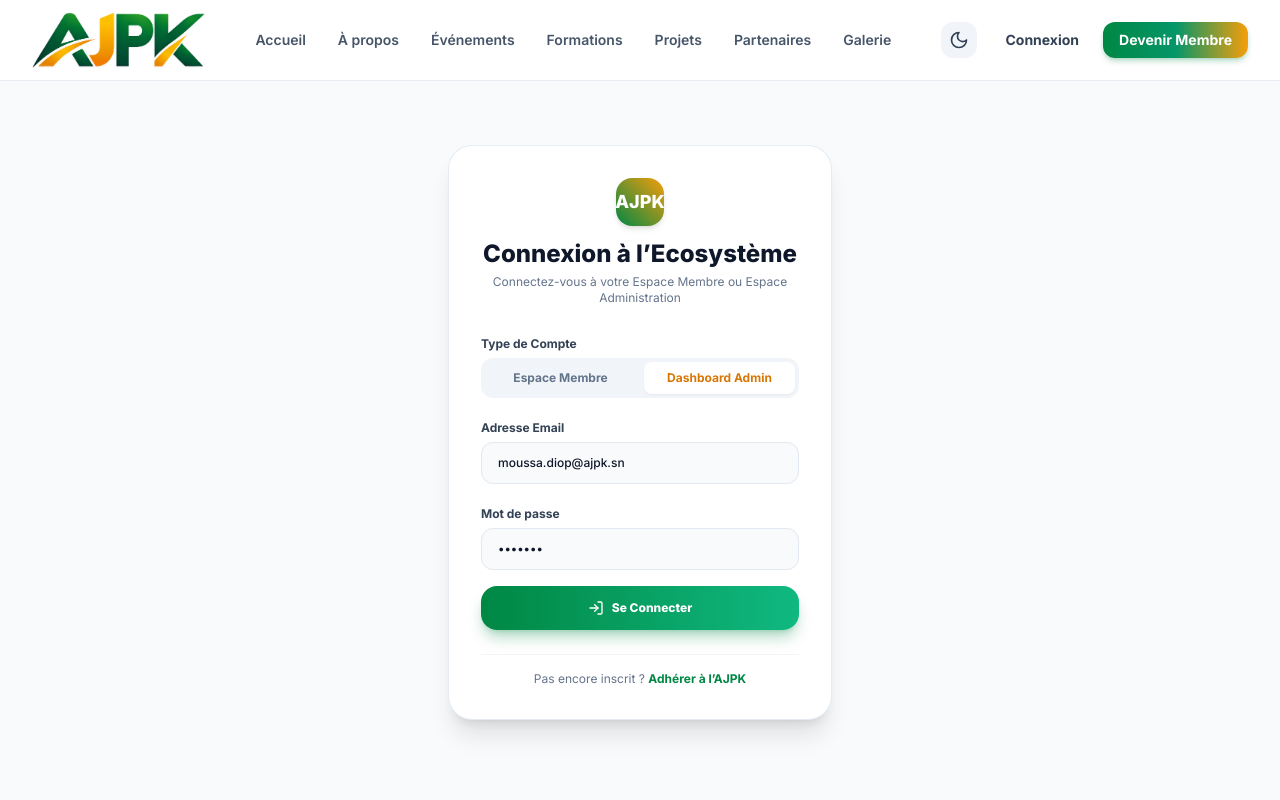
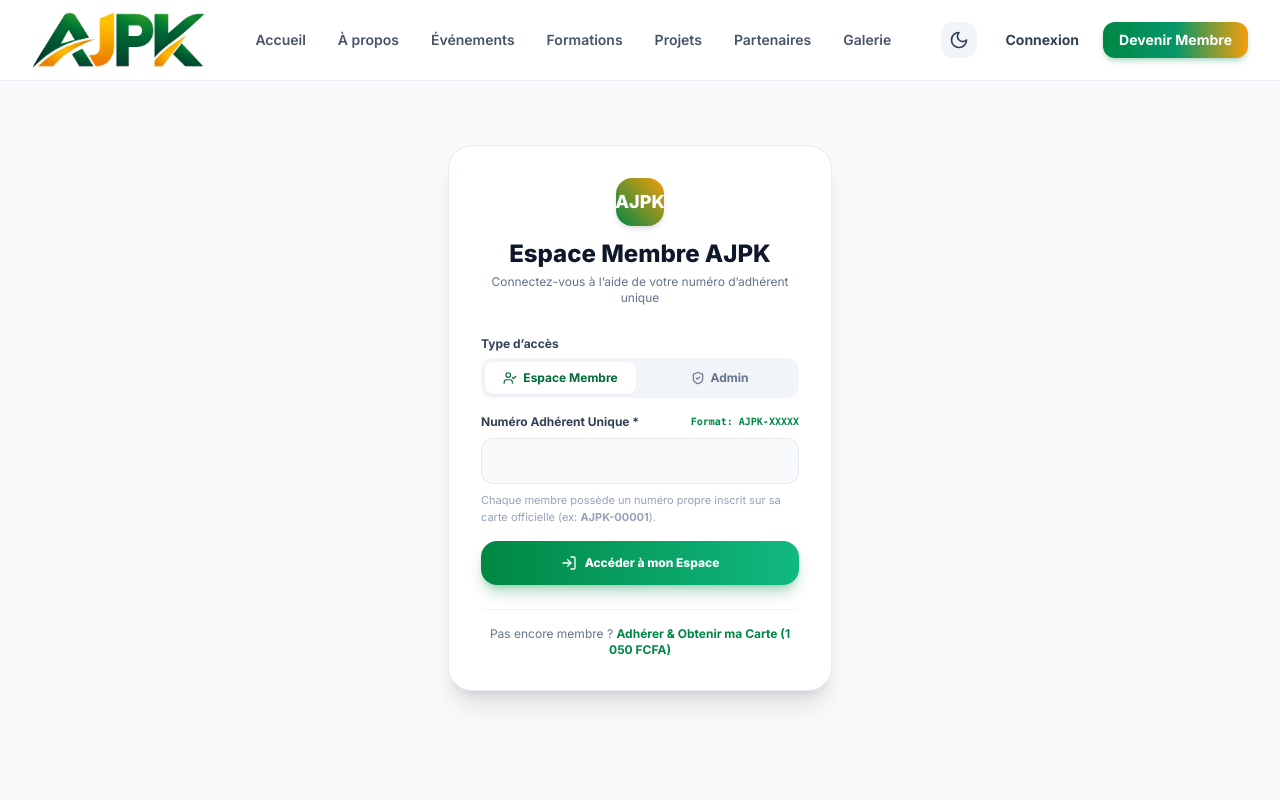
Before and after one commit to papabirane12-wq/AJPK, a Next.js app: page /connexion in a window 1280 px wide. Shown: the top 800 px of the page. Built offline with nearby package versions, Linux system fonts and the light colour scheme.

Commit message:
feat: connexion par numero adherent unique et suppression des placeholders

```diff
--- a/app/connexion/page.tsx
+++ b/app/connexion/page.tsx
@@ -3,29 +3,48 @@
 import { useState } from 'react';
 import Link from 'next/link';
 import { getMembers, setCurrentUser } from '@/lib/data/store';
-import { LogIn, ShieldCheck, KeyRound } from 'lucide-react';
+import { LogIn, ShieldCheck, CreditCard, Sparkles, UserCheck } from 'lucide-react';
 
 export default function ConnexionPage() {
-  const [email, setEmail] = useState('moussa.diop@ajpk.sn');
-  const [password, setPassword] = useState('pass123');
-  const [role, setRole] = useState<'member' | 'admin'>('admin');
+  const [role, setRole] = useState<'member' | 'admin'>('member');
+  const [memberNumber, setMemberNumber] = useState('');
+  const [adminEmail, setAdminEmail] = useState('');
+  const [adminPassword, setAdminPassword] = useState('');
   const [error, setError] = useState('');
 
   const handleLogin = (e: React.FormEvent) => {
     e.preventDefault();
+    setError('');
     const members = getMembers();
-    const targetRole = role === 'admin' ? ['admin', 'super_admin'] : ['member', 'trainer', 'partner'];
-    const found = members.find(m => m.email.toLowerCase() === email.toLowerCase() || targetRole.includes(m.role));
+
+    if (role === 'member') {
+      const cleanInput = memberNumber.trim().toUpperCase();
+      const normalizedInput = cleanInput.startsWith('AJPK-') ? cleanInput : `AJPK-${cleanInput.padStart(5, '0')}`;
+
+      const found = members.find(m =>
+        m.member_number.toUpperCase() === cleanInput ||
+        m.member_number.toUpperCase() === normalizedInput
+      );
 
       if (found) {
         setCurrentUser(found);
-      if (found.role === 'admin' || found.role === 'super_admin') {
+        window.location.href = '/dashboard';
+      } else {
+        setError(`Numéro d’adhérent introuvable. Assurez-vous d’être inscrit et de saisir le numéro exact (ex: AJPK-00001).`);
+      }
+    } else {
+      // Espace Administration
+      const foundAdmin = members.find(m =>
+        (m.role === 'admin' || m.role === 'super_admin') &&
+        m.email.toLowerCase() === adminEmail.trim().toLowerCase()
+      );
+
+      if (foundAdmin) {
+        setCurrentUser(foundAdmin);
         window.location.href = '/admin';
       } else {
-        window.location.href = '/dashboard';
+        setError('Accès administrateur non autorisé ou email incorrect.');
       }
-    } else {
-      setError('Identifiants incorrects ou rôle non autorisé.');
     }
   };
 
@@ -39,15 +58,17 @@ export default function ConnexionPage() {
             AJPK
           </div>
           <h1 className="text-2xl font-extrabold text-slate-900 dark:text-white">
-            Connexion à l’Ecosystème
+            Espace Membre AJPK
           </h1>
           <p className="text-xs text-slate-500 dark:text-slate-400 mt-1">
-            Connectez-vous à votre Espace Membre ou Espace Administration
+            {role === 'member'
+              ? 'Connectez-vous à l’aide de votre numéro d’adhérent unique'
+              : 'Connexion réservée au bureau et aux administrateurs'}
           </p>
         </div>
 
         {error && (
-          <div className="p-3 bg-rose-50 dark:bg-rose-950/60 border border-rose-200 dark:border-rose-800 rounded-xl text-rose-600 text-xs font-bold text-center">
+          <div className="p-3 bg-rose-50 dark:bg-rose-950/60 border border-rose-200 dark:border-rose-800 rounded-xl text-rose-600 dark:text-rose-400 text-xs font-bold text-center">
             {error}
           </div>
         )}
@@ -55,67 +76,88 @@ export default function ConnexionPage() {
         <form onSubmit={handleLogin} className="space-y-4">
 
           <div className="space-y-1">
-            <label className="text-xs font-bold text-slate-700 dark:text-slate-300">Type de Compte</label>
+            <label className="text-xs font-bold text-slate-700 dark:text-slate-300">Type d’accès</label>
             <div className="grid grid-cols-2 gap-2 p-1 bg-slate-100 dark:bg-slate-800 rounded-xl">
               <button
                 type="button"
-                onClick={() => { setRole('member'); setEmail('ousmane.fall@ajpk.sn'); }}
-                className={`py-2 rounded-lg text-xs font-bold transition ${
+                onClick={() => { setRole('member'); setError(''); }}
+                className={`py-2 rounded-lg text-xs font-bold transition flex items-center justify-center gap-1.5 ${
                   role === 'member'
-                    ? 'bg-white dark:bg-slate-900 text-slate-900 dark:text-white shadow-sm'
+                    ? 'bg-white dark:bg-slate-900 text-brand-700 dark:text-emerald-400 shadow-sm'
                     : 'text-slate-500 dark:text-slate-400'
                 }`}
               >
-                Espace Membre
+                <UserCheck className="w-3.5 h-3.5" /> Espace Membre
               </button>
               <button
                 type="button"
-                onClick={() => { setRole('admin'); setEmail('moussa.diop@ajpk.sn'); }}
-                className={`py-2 rounded-lg text-xs font-bold transition ${
+                onClick={() => { setRole('admin'); setError(''); }}
+                className={`py-2 rounded-lg text-xs font-bold transition flex items-center justify-center gap-1.5 ${
                   role === 'admin'
                     ? 'bg-white dark:bg-slate-900 text-amber-600 dark:text-amber-400 shadow-sm'
                     : 'text-slate-500 dark:text-slate-400'
                 }`}
               >
-                Dashboard Admin
+                <ShieldCheck className="w-3.5 h-3.5" /> Admin
               </button>
             </div>
           </div>
 
+          {role === 'member' ? (
+            <div className="space-y-2">
+              <label className="text-xs font-bold text-slate-700 dark:text-slate-300 flex items-center justify-between">
+                <span>Numéro Adhérent Unique *</span>
+                <span className="text-[10px] text-brand-600 dark:text-emerald-400 font-mono font-bold">Format: AJPK-XXXXX</span>
+              </label>
+              <input
+                type="text"
+                required
+                value={memberNumber}
+                onChange={(e) => setMemberNumber(e.target.value)}
+                className="w-full px-4 py-3 rounded-xl bg-slate-50 dark:bg-slate-800 border border-slate-200 dark:border-slate-700 text-sm font-mono font-bold text-slate-900 dark:text-white uppercase tracking-wider focus:outline-none focus:ring-2 focus:ring-brand-500"
+              />
+              <p className="text-[11px] text-slate-400">
+                Chaque membre possède un numéro propre inscrit sur sa carte officielle (ex: <strong>AJPK-00001</strong>).
+              </p>
+            </div>
+          ) : (
+            <>
               <div className="space-y-1">
-            <label className="text-xs font-bold text-slate-700 dark:text-slate-300">Adresse Email</label>
+                <label className="text-xs font-bold text-slate-700 dark:text-slate-300">Email Administrateur *</label>
                 <input
                   type="email"
                   required
-              value={email}
-              onChange={(e) => setEmail(e.target.value)}
+                  value={adminEmail}
+                  onChange={(e) => setAdminEmail(e.target.value)}
                   className="w-full px-4 py-3 rounded-xl bg-slate-50 dark:bg-slate-800 border border-slate-200 dark:border-slate-700 text-xs font-medium text-slate-900 dark:text-white focus:outline-none focus:ring-2 focus:ring-brand-500"
                 />
               </div>
 
               <div className="space-y-1">
-            <label className="text-xs font-bold text-slate-700 dark:text-slate-300">Mot de passe</label>
+                <label className="text-xs font-bold text-slate-700 dark:text-slate-300">Mot de passe *</label>
                 <input
                   type="password"
                   required
-              value={password}
-              onChange={(e) => setPassword(e.target.value)}
+                  value={adminPassword}
+                  onChange={(e) => setAdminPassword(e.target.value)}
                   className="w-full px-4 py-3 rounded-xl bg-slate-50 dark:bg-slate-800 border border-slate-200 dark:border-slate-700 text-xs font-medium text-slate-900 dark:text-white focus:outline-none focus:ring-2 focus:ring-brand-500"
                 />
               </div>
+            </>
+          )}
 
           <button
             type="submit"
             className="w-full py-3.5 rounded-2xl bg-gradient-to-r from-brand-600 to-emerald-500 hover:from-brand-700 hover:to-emerald-600 text-white font-extrabold text-xs shadow-lg shadow-brand-600/30 transition flex items-center justify-center gap-2"
           >
-            <LogIn className="w-4 h-4" /> Se Connecter
+            <LogIn className="w-4 h-4" /> Accéder à mon Espace
           </button>
         </form>
 
         <div className="pt-4 border-t border-slate-100 dark:border-slate-800 text-center text-xs text-slate-500">
-          Pas encore inscrit ?{' '}
+          Pas encore membre ?{' '}
           <Link href="/inscription" className="font-bold text-brand-600 dark:text-emerald-400 hover:underline">
-            Adhérer à l’AJPK
+            Adhérer & Obtenir ma Carte (1 050 FCFA)
           </Link>
         </div>
 
--- a/components/forms/InscriptionForm.tsx
+++ b/components/forms/InscriptionForm.tsx
@@ -187,7 +187,6 @@ export function InscriptionForm() {
             required
             value={formData.first_name}
             onChange={(e) => setFormData({ ...formData, first_name: e.target.value })}
-            placeholder="Ex: Ibrahima"
             className="w-full px-4 py-3 rounded-xl bg-slate-50 dark:bg-slate-800 border border-slate-200 dark:border-slate-700 text-xs font-medium text-slate-900 dark:text-white"
           />
         </div>
@@ -199,7 +198,6 @@ export function InscriptionForm() {
             required
             value={formData.last_name}
             onChange={(e) => setFormData({ ...formData, last_name: e.target.value })}
-            placeholder="Ex: Samb"
             className="w-full px-4 py-3 rounded-xl bg-slate-50 dark:bg-slate-800 border border-slate-200 dark:border-slate-700 text-xs font-medium text-slate-900 dark:text-white"
           />
         </div>
@@ -219,7 +217,6 @@ export function InscriptionForm() {
             required
             value={formData.address}
             onChange={(e) => setFormData({ ...formData, address: e.target.value })}
-            placeholder="Ex: Kelle Centre"
             className="w-full px-4 py-3 rounded-xl bg-slate-50 dark:bg-slate-800 border border-slate-200 dark:border-slate-700 text-xs font-medium text-slate-900 dark:text-white"
           />
         </div>
@@ -231,7 +228,6 @@ export function InscriptionForm() {
           type="text"
           value={formData.profession}
           onChange={(e) => setFormData({ ...formData, profession: e.target.value })}
-          placeholder="Ex: Étudiant, Éleveur, Commerçant, Développeur..."
           className="w-full px-4 py-3 rounded-xl bg-slate-50 dark:bg-slate-800 border border-slate-200 dark:border-slate-700 text-xs font-medium text-slate-900 dark:text-white"
         />
       </div>
@@ -286,7 +282,6 @@ export function InscriptionForm() {
             required
             value={paymentPhone || formData.phone}
             onChange={(e) => setPaymentPhone(e.target.value)}
-            placeholder="+221 77 000 00 00"
             className="w-full px-4 py-2.5 rounded-xl bg-white dark:bg-slate-800 border border-slate-200 dark:border-slate-700 text-xs font-medium text-slate-900 dark:text-white"
           />
         </div>
--- a/components/ui/PhoneInput.tsx
+++ b/components/ui/PhoneInput.tsx
@@ -131,8 +131,7 @@ export function PhoneInput({ value, onChange, required = true }: PhoneInputProps
             required={required}
             value={nationalNumber}
             onChange={(e) => handleNumberChange(e.target.value)}
-            placeholder={`Ex: ${selectedCountry.format}`}
-            className="w-full px-4 py-3 bg-transparent text-xs font-medium text-slate-900 dark:text-white placeholder:text-slate-400 focus:outline-none"
+            className="w-full px-4 py-3 bg-transparent text-xs font-medium text-slate-900 dark:text-white focus:outline-none"
           />
         </div>
 
--- a/lib/data/store.ts
+++ b/lib/data/store.ts
@@ -84,7 +84,16 @@ export function getMembers(): Profile[] {
 
 export function addMember(newMember: Partial<Profile>): Profile {
   const members = getMembers();
-  const nextNum = members.length + 1;
+
+  // Calculer un numéro adhérent unique strict (AJPK-XXXXX)
+  const existingNumbers = members
+    .map(m => {
+      const match = m.member_number.match(/AJPK-(\d+)/i);
+      return match ? parseInt(match[1], 10) : 0;
+    })
+    .filter(n => !isNaN(n));
+  const maxNum = existingNumbers.length > 0 ? Math.max(...existingNumbers) : 0;
+  const nextNum = maxNum + 1;
   const member_number = `AJPK-${String(nextNum).padStart(5, '0')}`;
 
   const created: Profile = {
```
Lines whose indentation alone changed are shown as unchanged.
